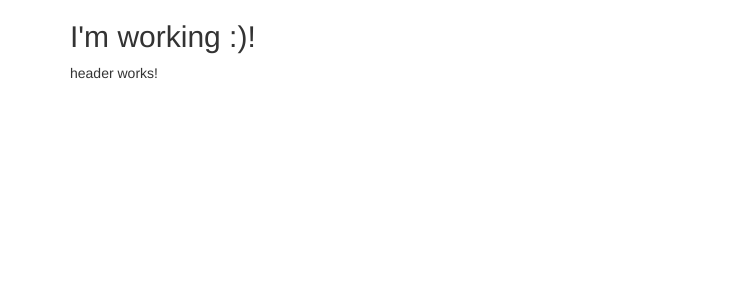
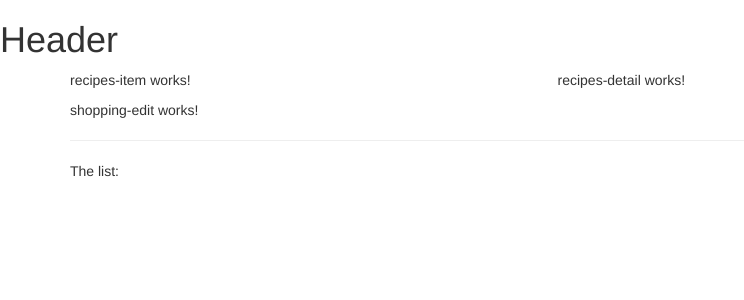
Before and after one commit to Grammos/cookWMe, an Angular app in the folder cook-w-me/: page / in a window 1280 px wide. Shown: the top 300 px of the page, without its empty margins (0-744 px from the left). Built offline with nearby package versions, Linux system fonts and the light colour scheme.

Commit message:
Added the components to the respectives templates

```diff
--- a/cook-w-me/src/app/app.component.html
+++ b/cook-w-me/src/app/app.component.html
@@ -1,8 +1,9 @@
+<app-header></app-header>
 <div class="container">
 	<div class="row">
 		<div class="col-md-12">
-			<h2>I'm working :)!</h2>
-			<app-header></app-header>
+		  <app-recipes></app-recipes>
+		  <app-shopping-list></app-shopping-list>
 		</div>
 	</div>
 </div>
--- a/cook-w-me/src/app/header/header.component.html
+++ b/cook-w-me/src/app/header/header.component.html
@@ -1,3 +1 @@
-<p>
-  header works!
-</p>
+<h1>Header</h1>
--- a/cook-w-me/src/app/recipes/recipes-list/recipes-list.component.html
+++ b/cook-w-me/src/app/recipes/recipes-list/recipes-list.component.html
@@ -1,3 +1 @@
-<p>
-  recipes-list works!
-</p>
+<app-recipes-item></app-recipes-item>
--- a/cook-w-me/src/app/recipes/recipes.component.html
+++ b/cook-w-me/src/app/recipes/recipes.component.html
@@ -1,3 +1,8 @@
-<p>
-  recipes works!
-</p>
+<div class="row">
+	<div class="col-md-5">
+		<app-recipes-list></app-recipes-list>
+	</div>
+	<div class="col-md-7">
+		<app-recipes-detail></app-recipes-detail>
+	</div>
+</div>
--- a/cook-w-me/src/app/shopping-list/shopping-list.component.html
+++ b/cook-w-me/src/app/shopping-list/shopping-list.component.html
@@ -1,3 +1,7 @@
-<p>
-  shopping-list works!
-</p>
+<div class="row">
+	<div class="col-xs-10">
+		<app-shopping-edit></app-shopping-edit>
+		<hr>
+		<p>The list: </p>
+	</div>
+</div>
```
